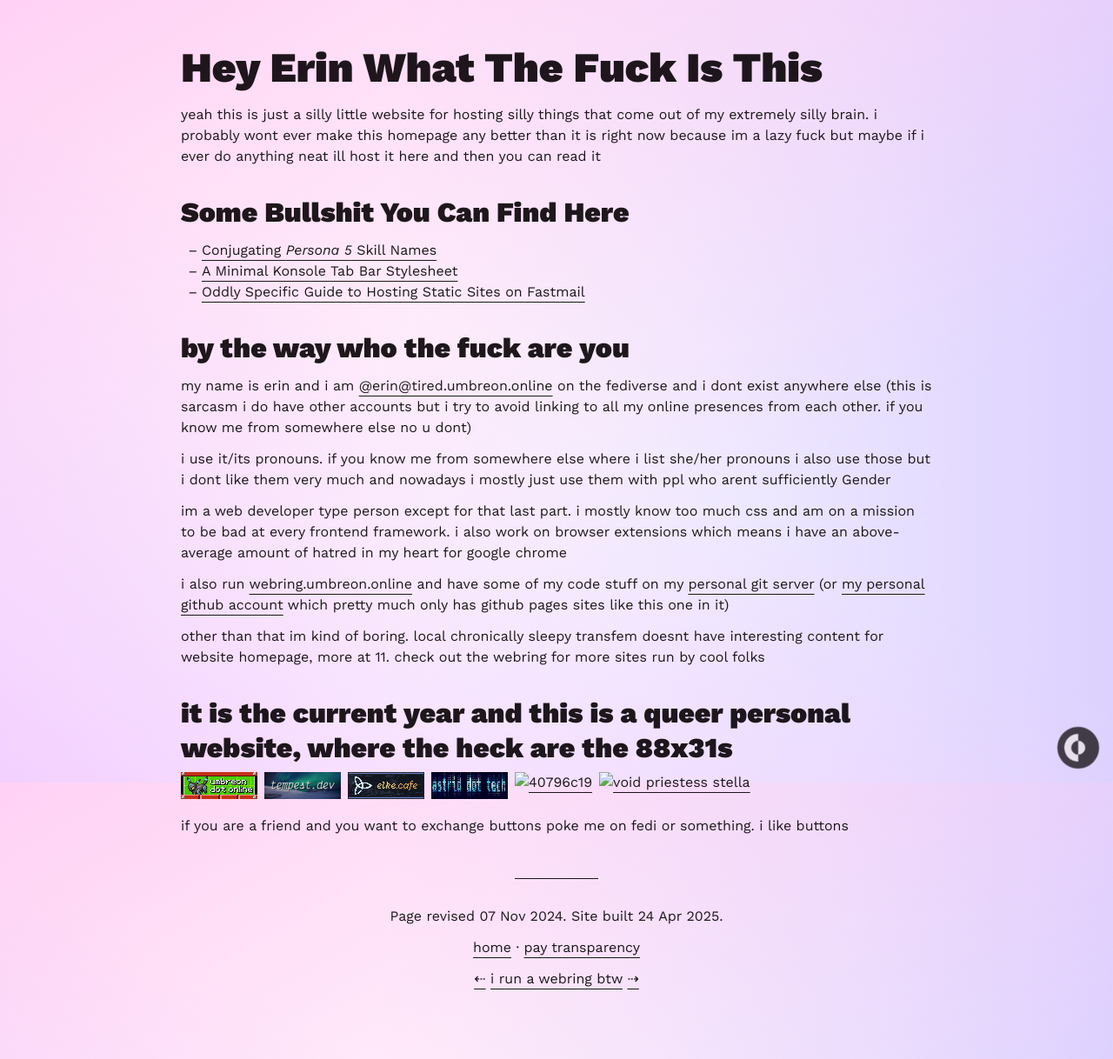
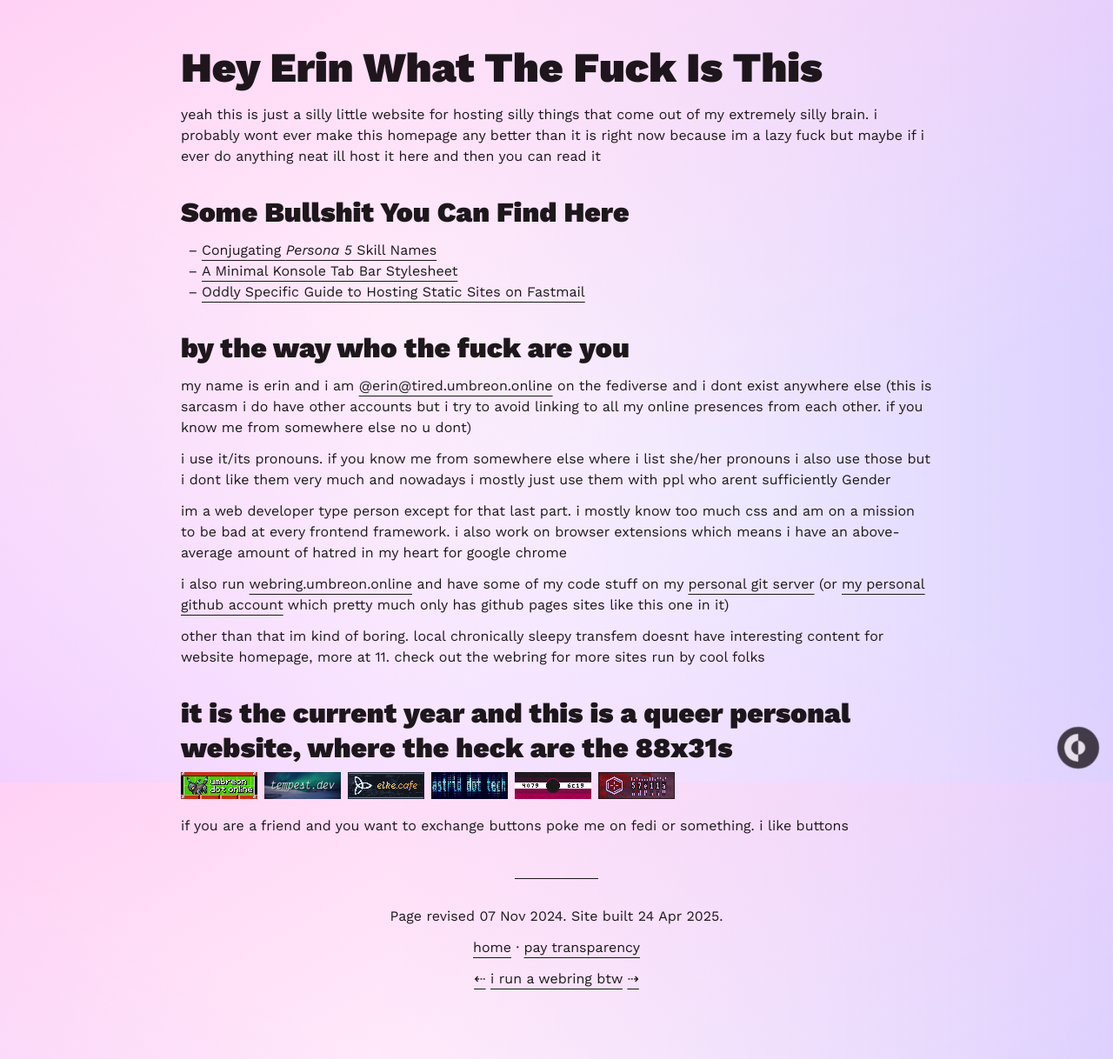
Before and after one commit to ewwwin/umbreon.online, a Jekyll site: the page built from index.md, in a window 1280 px wide. Shown: the whole page at 87% size. Built offline with Jekyll 4.4.1, drawn with Linux system fonts in a browser that asks for light colours.

Commit message:
i am a dumbass

```diff
--- a/index.md
+++ b/index.md
@@ -73,14 +73,14 @@ other than that im kind of boring. local chronically sleepy transfem doesnt have
         <img
             alt="40796c19"
             title="40796c19"
-            src="/img/88x31/40796c19.png"
+            src="/assets/88x31/40796c19.png"
         >
     </a>
     <a href="https://stella.lifeless.space">
         <img
             alt="void priestess stella"
             title="void priestess stella"
-            src="/img/88x31/0x57e11a.png"
+            src="/assets/88x31/0x57e11a.png"
         >
     </a>
 </div>
```
